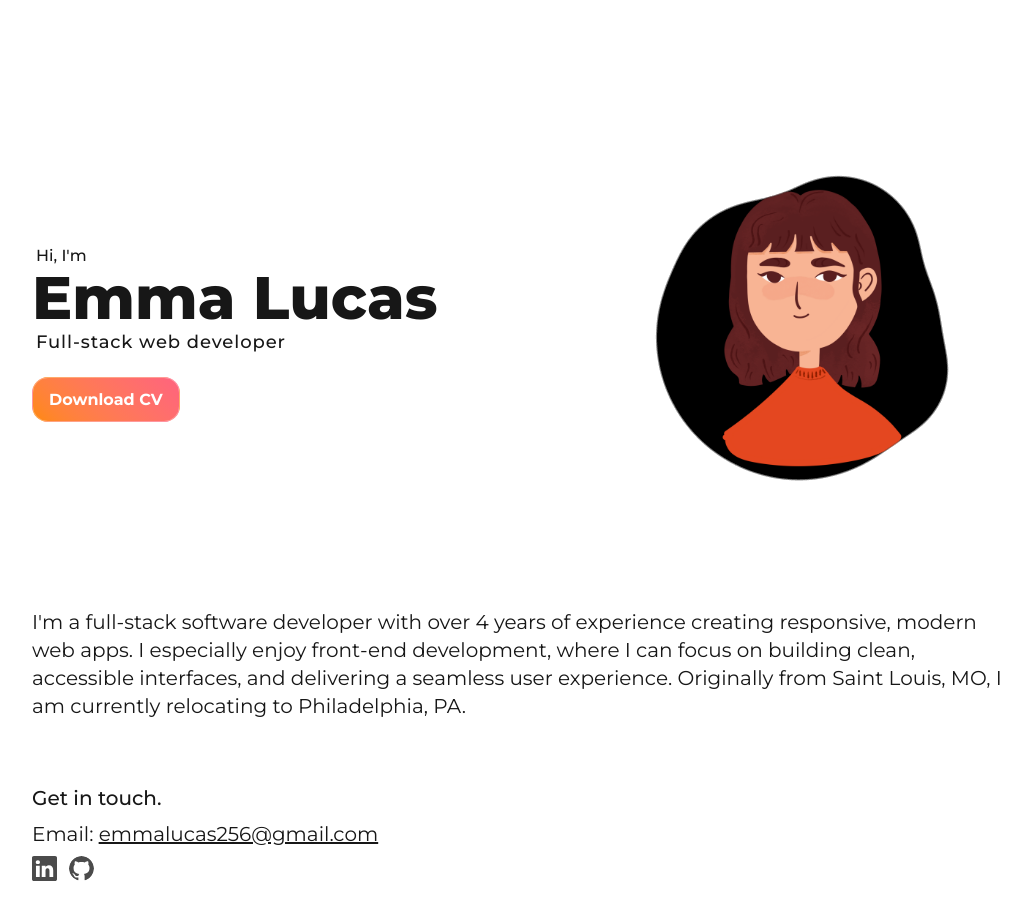
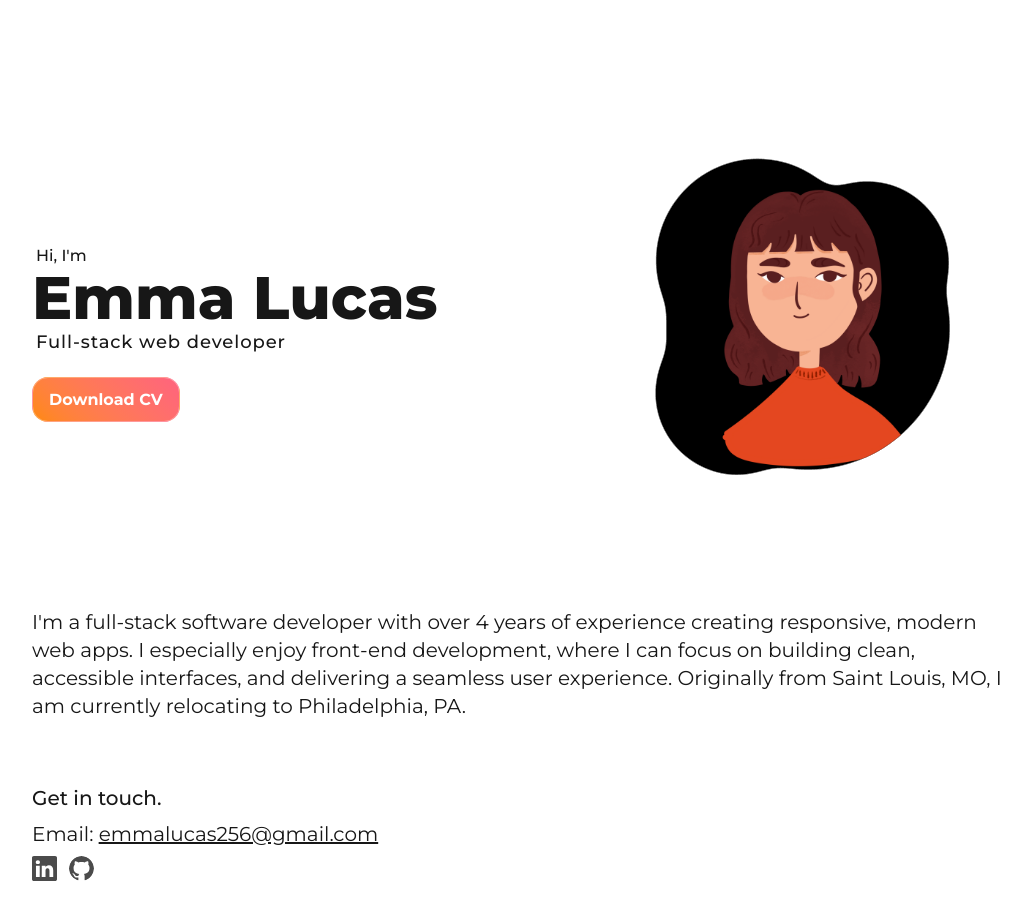
Before and after one commit to emlucas/portfolio, a Next.js app: page / in a window 1280 px wide. Shown: the top 920 px of the page, without its empty margins (120-1151 px from the left). Built offline with nearby package versions, Linux system fonts and the light colour scheme.

Commit message:
Updated portrait blob animation

```diff
--- a/src/app/globals.css
+++ b/src/app/globals.css
@@ -71,6 +71,11 @@ rect {
     filter: url("#goo");
 }
 
-.blob {
+#mainBlob, .blob {
     fill: white;
 }
+
+.blob {
+    opacity: 0;
+    transition: opacity 2s ease-in;
+}
--- a/src/app/homepage/headline.tsx
+++ b/src/app/homepage/headline.tsx
@@ -13,7 +13,7 @@ const Headline = () => {
 				</h2>
 
 				<button className={'mt-8'}>
-					<a href={'/Emma Lucas Resume.pdf'} className={'ctaButton font-bold box-border border border-white/30 py-3 px-4 rounded-2xl shadow-rose-400 ' +
+					<a href={'/Emma Lucas Resume.pdf'} className={'ctaButton font-bold box-border border border-background/30 py-3 px-4 rounded-2xl shadow-rose-400 ' +
 						'hover:shadow-2xl cursor-pointer'}>Download CV</a>
 				</button>
 			</div>
--- a/src/app/homepage/headlineImage.tsx
+++ b/src/app/homepage/headlineImage.tsx
@@ -2,41 +2,56 @@
 
 import {useGSAP} from "@gsap/react";
 import gsap from 'gsap';
+import MotionPathPlugin from "gsap/MotionPathPlugin";
+import {useRef} from "react";
 
-gsap.registerPlugin(useGSAP)
+gsap.registerPlugin(useGSAP, MotionPathPlugin)
 
 const HeadlineImage = () => {
+  const blobSvg = useRef<SVGSVGElement>(null);
 
   useGSAP(() => {
-		gsap.to('.blob', {
-			x: 'random(-20, 20, 2)',
-			y: 'random(-20, 20, 2)',
-			duration: 5,
-			ease: 'power1.inOut',
+    console.log('animating')
+    const blobs = blobSvg.current?.getElementsByClassName('blob') || [];
+    const durations = [10, 12, 14];
+    for (let i = 0; i < blobs.length; i++) {
+      const startingRotation = gsap.utils.random(0, 360)
+      gsap.fromTo(blobs[i], {
+          rotation: startingRotation,
+          transformOrigin: '40% 50%',
+          opacity: 1,
+        },
+        {
+          rotation: startingRotation + 360,
+          transformOrigin: '40% 50%',
           repeat: -1,
-			repeatRefresh: true
+          ease: 'none',
+          duration: durations[i]
         })
-	})
+    }
+
+  }, [blobSvg.current]);
 
   return (
-		<svg version="1.1" xmlns="http://www.w3.org/2000/svg" id="headlineBlob">
+    <svg version="1.1" xmlns="http://www.w3.org/2000/svg" id="headlineBlob" ref={blobSvg}>
       <defs>
         <filter id="goo">
-					<feGaussianBlur in="SourceGraphic" result="blur" stdDeviation="15"/>
+          <feGaussianBlur in="SourceGraphic" result="blur" stdDeviation="10"/>
           <feColorMatrix in="blur" mode="matrix" values="1 0 0 0 0  0 1 0 0 0  0 0 1 0 0  0 0 0 18 -7" result="goo"/>
           <feBlend in2="goo" in="SourceGraphic" result="mix"/>
         </filter>
       </defs>
       <mask id="mask">
         <g className="blobs">
-					<circle className="blob" cx="200" cy="200" r="140" transform="rotate(0) translate(0, 0) rotate(0)"/>
-					<circle className="blob" cx="150" cy="150" r="90" transform="rotate(0) translate(0, 0) rotate(0)"/>
-					<circle className="blob" cx="270" cy="250" r="70" transform="rotate(0) translate(0, 0) rotate(0)"/>
-					<circle className="blob" cx="230" cy="120" r="80" transform="rotate(0) translate(0, 0) rotate(0)"/>
+          <circle id="mainBlob" cx="200" cy="200" r="140" transform="rotate(0) translate(0, 0) rotate(0)"/>
+          <circle className="blob" cx="160" cy="150" r="100" transform="rotate(0) translate(0, 0) rotate(0)"/>
+          <circle className="blob" cx="140" cy="250" r="80" transform="rotate(0) translate(0, 0) rotate(0)"/>
+          <circle className="blob" cx="260" cy="130" r="80" transform="rotate(0) translate(0, 0) rotate(0)"/>
         </g>
       </mask>
-			<rect x="0" y="0" mask="url(#mask)" fill="var(--color-neutral-500)" width="400" height="400" />
-			<image xlinkHref={'/portrait.png'} x="50" y="50" mask="url(#mask)" width="300" height="300" />
+      <rect x="0" y="0" mask="url(#mask)" fill="var(--color-neutral-500)" width="400" height="400"
+            className={'blobBackground'}/>
+      <image xlinkHref={'/portrait.png'} x="50" y="50" mask="url(#mask)" width="300" height="300"/>
     </svg>
   )
 }
```
Lines whose indentation alone changed are shown as unchanged.
